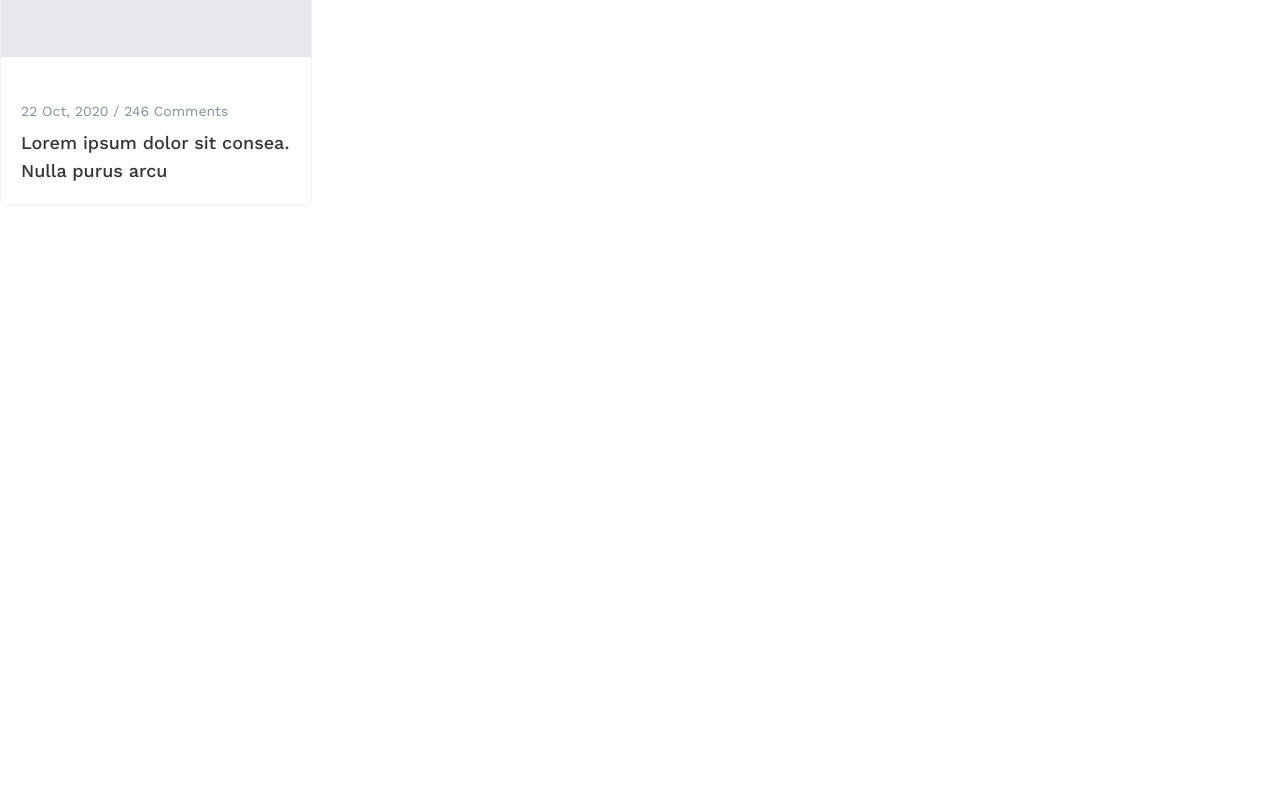
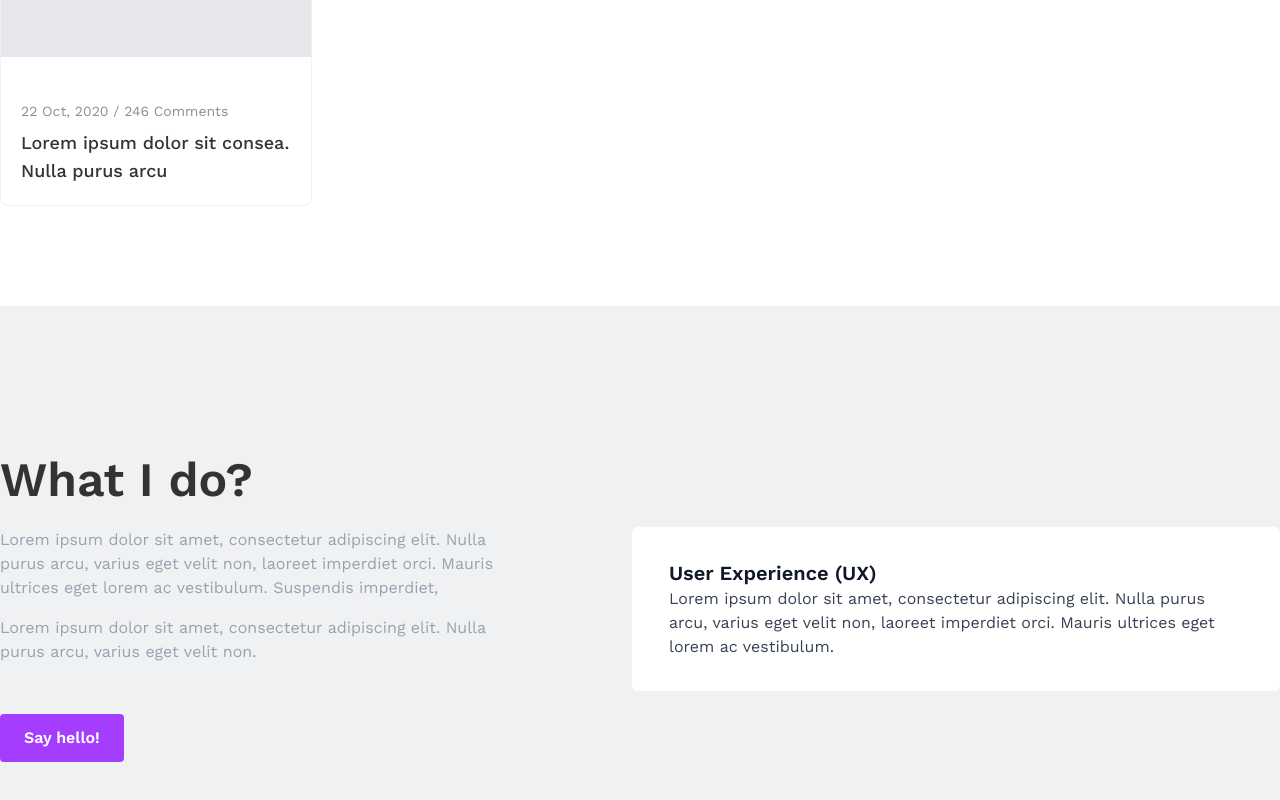
Before and after one commit to Nahid-hasan-web/DMportfolio, a Next.js app: page / in a window 1280 px wide. Shown: the part 5672-6472 px from the top of the page. Before the commit the page ends 5978 px from the top, so only its background shows below. Built offline with nearby package versions, Linux system fonts and the light colour scheme.

Commit message:
blog and word added

```diff
--- /dev/null
+++ b/app/common-components/CommonWorkCard.jsx
@@ -0,0 +1,16 @@
+import React from 'react'
+
+const CommonWorkCard = () => {
+  return (
+    <>
+        <div className='w-full lg:w-[648px] bg-white border-l-[5px] border-white rounded-md overflow-hidden p-8 duration-[.4s] hover:border-brandColor'>
+            <h2 className='text-xl font-semibold text-gray-900'>User Experience (UX)</h2>
+            <p className='text-base font-normal text-gray-700'>
+                Lorem ipsum dolor sit amet, consectetur adipiscing elit. Nulla purus arcu, varius eget velit non, laoreet imperdiet orci. Mauris ultrices eget lorem ac vestibulum.
+            </p>
+        </div>
+    </>
+  )
+}
+
+export default CommonWorkCard
--- /dev/null
+++ b/app/components/home/Work.jsx
@@ -0,0 +1,29 @@
+import ButtonV1 from "@/app/common-components/ButtonV1";
+import CommonWorkCard from "@/app/common-components/CommonWorkCard";
+import React from "react";
+
+const Work = () => {
+  return (
+    <>
+      <section id="work" className="py-[150px] bg-[#F0F1F3]">
+        <div className="container">
+          <div className="flex items-center flex-wrap justify-between">
+            <div className="">
+                <h2 className="text-5xl  font-semibold text-[#333333]">What I do?</h2>
+                <p className="text-base font-normal text-gray-400 lg:w-[529px] w-full mt-6">
+                    Lorem ipsum dolor sit amet, consectetur adipiscing elit. Nulla purus arcu, varius eget velit non, laoreet imperdiet orci. Mauris ultrices eget lorem ac vestibulum. Suspendis imperdiet,
+                </p>
+                <p className="text-base font-normal text-gray-400 lg:w-[529px] w-full mt-4 mb-[50px]">
+                Lorem ipsum dolor sit amet, consectetur adipiscing elit. Nulla purus arcu, varius eget velit non.
+                </p>
+                <ButtonV1 buttonContent={'Say hello!'} />
+            </div>
+            <CommonWorkCard/>
+          </div>
+        </div>
+      </section>
+    </>
+  );
+};
+
+export default Work;
--- a/app/page.jsx
+++ b/app/page.jsx
@@ -4,6 +4,7 @@ import WorkPorcess from './components/WorkPorcess'
 import Portfolio from './components/home/Portfolio'
 import Contact from './components/home/Contact'
 import Blog from './components/home/Blog'
+import Work from './components/home/Work'
 
 const page = () => {
   return (
@@ -13,6 +14,7 @@ const page = () => {
       <Portfolio/>
       <Contact/>
       <Blog/>
+      <Work/>
     </>
   )
 }
```
